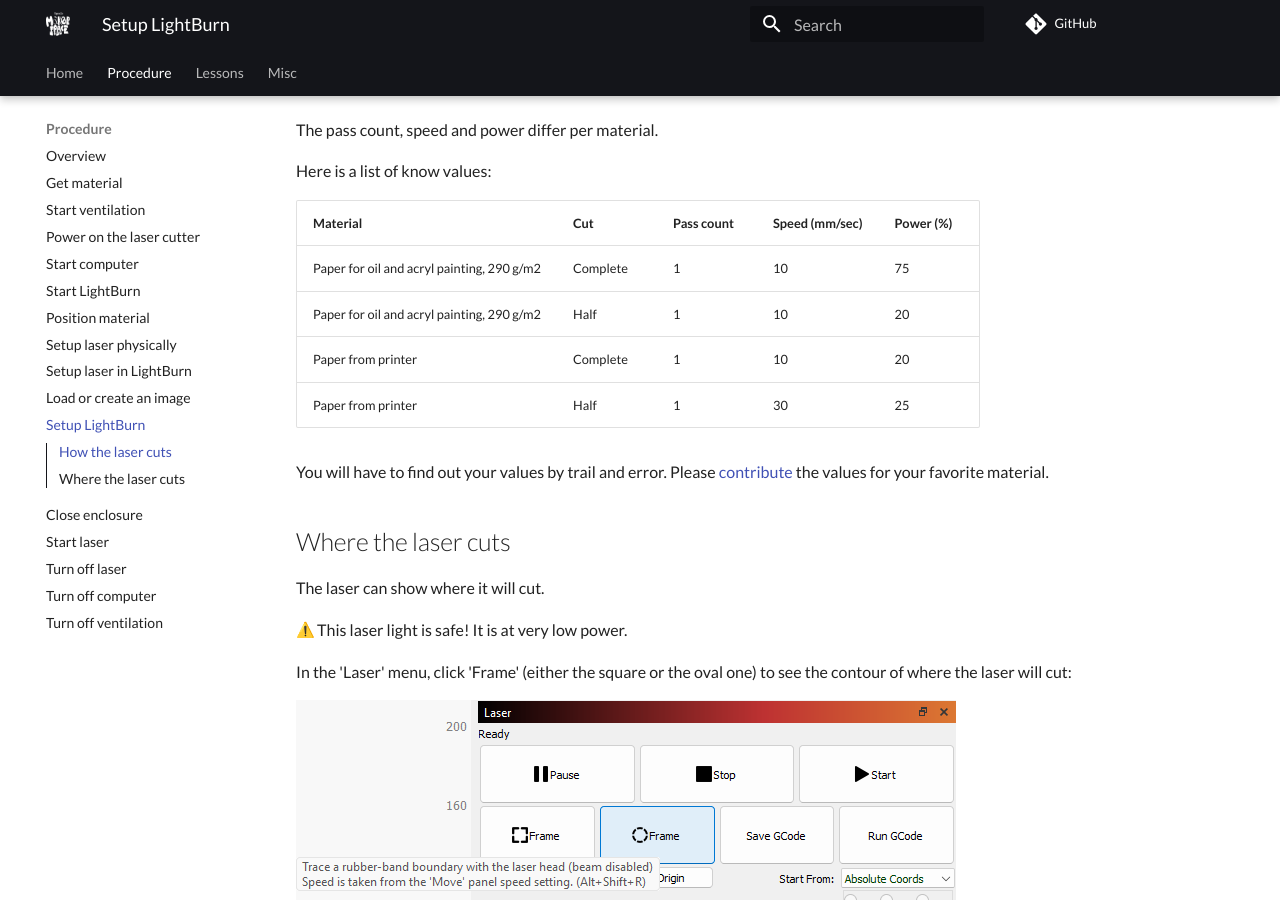
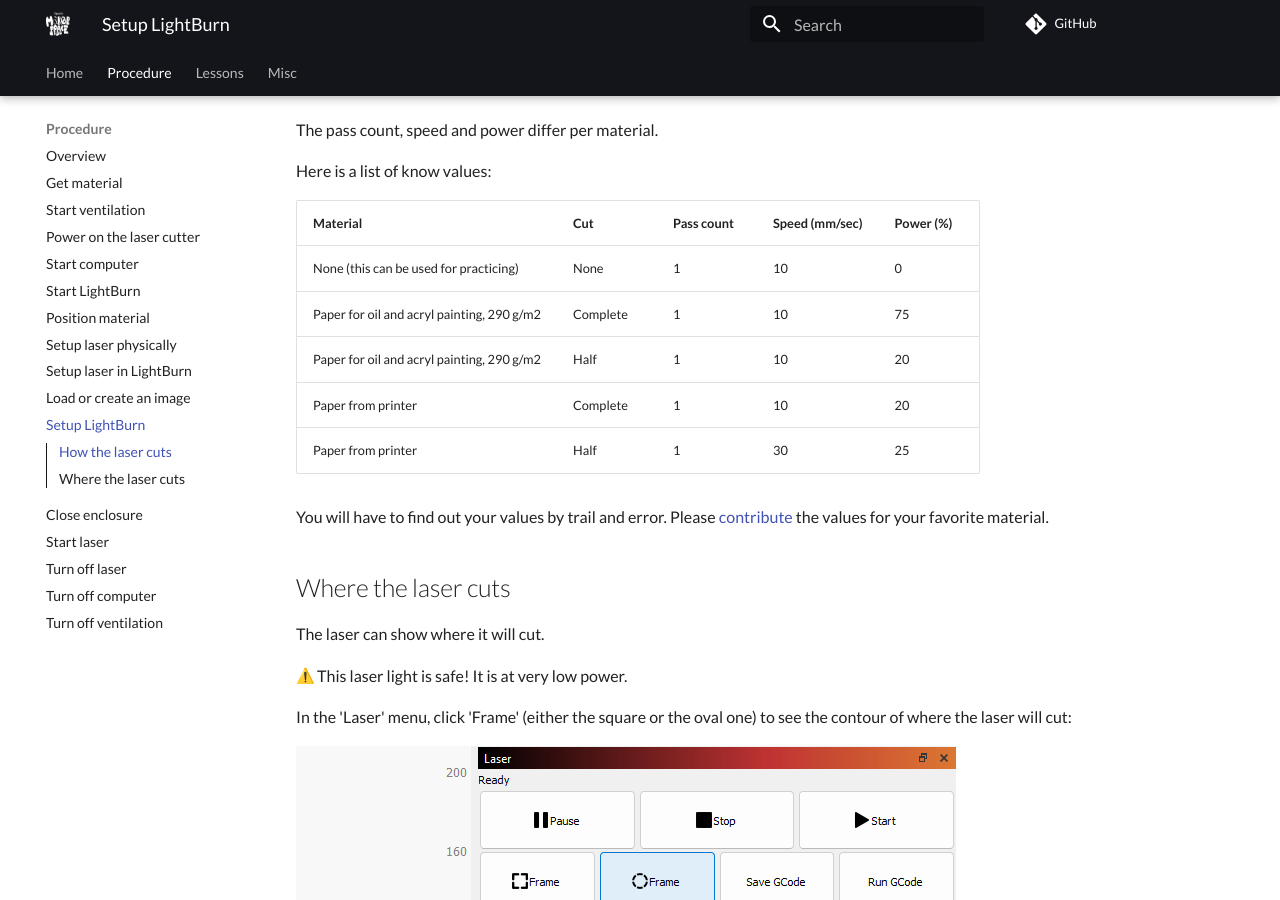
Before and after one commit to uppsala-makerspace/laser_cutter_guide, an MkDocs documentation site: the page built from docs/steps/setup_lightburn.md, in a window 1280 px wide and 900 px high, scrolled down 1948 px. Built offline with MkDocs 1.6.1 and Material for MkDocs 9.7.7, drawn with Linux system fonts in a browser that asks for light colours; emoji names are drawn with the system emoji font; comment, search, counter and statistics services are not loaded.

Commit message:
Add LightBurn setting for practicing #23

```diff
--- a/docs/steps/setup_lightburn.md
+++ b/docs/steps/setup_lightburn.md
@@ -50,6 +50,7 @@
 
 Material                                  |Cut     |Pass count|Speed (mm/sec)|Power (%)
 ------------------------------------------|--------|----------|--------------|---------
+None (this can be used for practicing)    |None    |1         |10            |0
 Paper for oil and acryl painting, 290 g/m2|Complete|1         |10            |75
 Paper for oil and acryl painting, 290 g/m2|Half    |1         |10            |20
 Paper from printer                        |Complete|1         |10            |20
```
